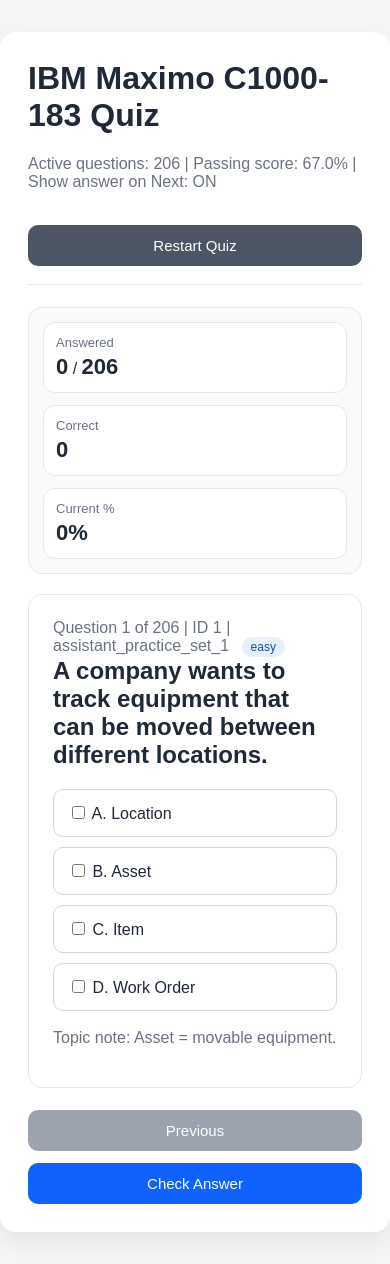
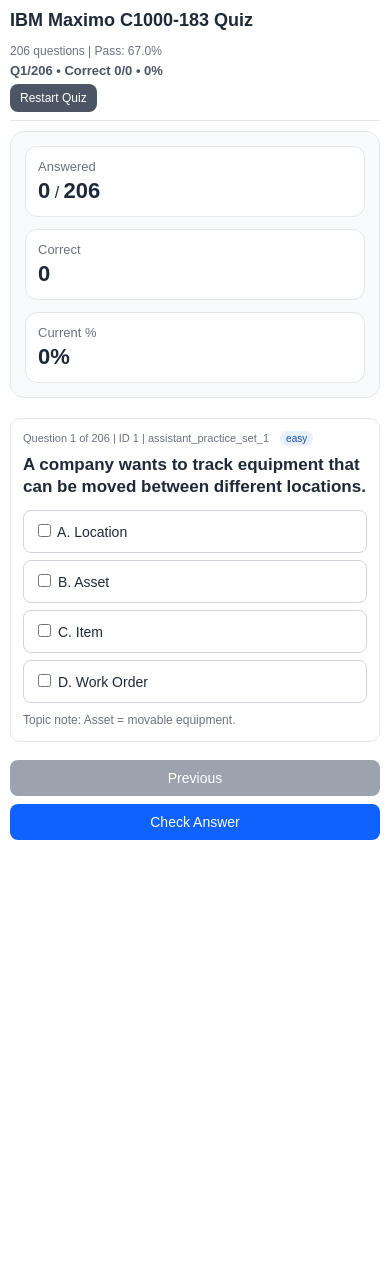
Before and after one commit to hilfritz/quiz-reviewer, a Flask app: page / in a window 390 px wide. After the commit the page ends 840 px from the top, so only its background shows below. Run offline with Flask 3, Linux system fonts and the light colour scheme.

Commit message:
updated layout

```diff
--- a/static/style.css
+++ b/static/style.css
@@ -278,3 +278,157 @@
     grid-template-columns: 1fr;
   }
 }
+
+
+/* v8 compact mobile UI */
+.compact-stats-line {
+  margin: 4px 0 0;
+  font-size: 13px;
+  color: #4b5563;
+  font-weight: 600;
+}
+
+.compact-header-text {
+  margin-bottom: 2px;
+}
+
+@media (max-width: 720px) {
+  body {
+    background: #ffffff;
+  }
+
+  .container {
+    margin: 0;
+    padding: 10px;
+    border-radius: 0;
+    box-shadow: none;
+    max-width: 100%;
+  }
+
+  .header {
+    padding-bottom: 8px;
+    margin-bottom: 10px;
+    gap: 6px;
+  }
+
+  .header h1 {
+    font-size: 18px;
+    line-height: 1.2;
+    margin-bottom: 3px;
+  }
+
+  .subtle {
+    font-size: 12px;
+    line-height: 1.25;
+  }
+
+  .button.ghost {
+    padding: 7px 10px;
+    font-size: 12px;
+    width: auto;
+  }
+
+  .question-card {
+    padding: 12px;
+    margin-bottom: 10px;
+    border-radius: 10px;
+  }
+
+  .question-meta {
+    font-size: 11px;
+    margin-bottom: 8px;
+  }
+
+  .tag {
+    font-size: 10px;
+    padding: 2px 6px;
+  }
+
+  .question-card h2 {
+    font-size: 17px;
+    line-height: 1.32;
+    margin-bottom: 12px;
+  }
+
+  .choices {
+    gap: 7px;
+    margin: 10px 0;
+  }
+
+  .choices label {
+    padding: 10px;
+    border-radius: 8px;
+    font-size: 14px;
+    line-height: 1.28;
+  }
+
+  .remarks {
+    font-size: 12px;
+    line-height: 1.3;
+    margin: 8px 0 0;
+  }
+
+  .answer-feedback {
+    margin-top: 10px;
+    padding: 10px;
+    border-radius: 9px;
+    font-size: 13px;
+  }
+
+  .answer-feedback h3,
+  .feedback-title {
+    font-size: 15px;
+    margin-bottom: 5px;
+  }
+
+  .nav {
+    position: sticky;
+    bottom: 0;
+    background: #ffffff;
+    padding: 8px 0 0;
+    margin-top: 8px;
+    gap: 8px;
+  }
+
+  button,
+  .button {
+    padding: 10px 12px;
+    font-size: 14px;
+    border-radius: 8px;
+  }
+
+  /* Hide large live-stat cards if v7 added them. Keep only compact one-line stats. */
+  .live-score,
+  .live-stats,
+  .stats-grid,
+  .progress-grid,
+  .score-summary:not(.result-card),
+  .current-score-card {
+    display: none !important;
+  }
+
+  .result-card {
+    padding: 14px;
+  }
+
+  .score-grid {
+    grid-template-columns: 1fr 1fr;
+    gap: 8px;
+  }
+
+  .score-grid div {
+    padding: 10px;
+  }
+
+  .score-grid strong {
+    font-size: 17px;
+  }
+
+  table {
+    font-size: 12px;
+  }
+
+  th, td {
+    padding: 6px;
+  }
+}
--- a/templates/quiz.html
+++ b/templates/quiz.html
@@ -6,15 +6,17 @@
   <meta name="viewport" content="width=device-width, initial-scale=1">
   <link rel="stylesheet" href="{{ url_for('static', filename='style.css') }}">
 </head>
-<body>
+<body class="compact-mobile">
   <main class="container">
     <header class="header">
       <div>
         <h1>IBM Maximo C1000-183 Quiz</h1>
-        <p class="subtle">
-          Active questions: {{ questions|length }} | Passing score: {{ passing_percent }}%
-          | Show answer on Next: {{ 'ON' if show_answer_when_proceeding else 'OFF' }}
+        <p class="subtle compact-header-text">
+          {{ questions|length }} questions | Pass: {{ passing_percent }}%
         </p>
+        {% if not results %}
+          <p id="compactStatsLine" class="compact-stats-line">Q1/{{ questions|length }} • Correct 0/0 • 0%</p>
+        {% endif %}
       </div>
       <a class="button ghost" href="{{ url_for('index') }}">Restart Quiz</a>
     </header>
@@ -253,6 +255,7 @@
         feedback.classList.add("correct-feedback");
         feedback.classList.remove("wrong-feedback");
       } else {
+        card.dataset.wasCorrect = "false";
         title.textContent = "Incorrect";
         feedback.classList.add("wrong-feedback");
         feedback.classList.remove("correct-feedback");
@@ -269,9 +272,23 @@
       feedback.classList.remove("hidden");
       card.dataset.answerShown = "true";
       lockInputs(card);
+      updateCompactStatsLine();
       markQuestionScored(card, isCorrect);
 
       return isCorrect;
+    }
+
+
+    function updateCompactStatsLine() {
+      const line = document.getElementById("compactStatsLine");
+      if (!line || !cards.length) return;
+
+      const answeredCards = cards.filter(card => card.dataset.answerShown === "true");
+      const correctCards = answeredCards.filter(card => card.dataset.wasCorrect === "true");
+      const answered = answeredCards.length;
+      const correct = correctCards.length;
+      const pct = answered ? Math.round((correct / answered) * 100) : 0;
+      line.textContent = `Q${current + 1}/${cards.length} • Correct ${correct}/${answered} • ${pct}%`;
     }
 
     function showCard(index) {
```
